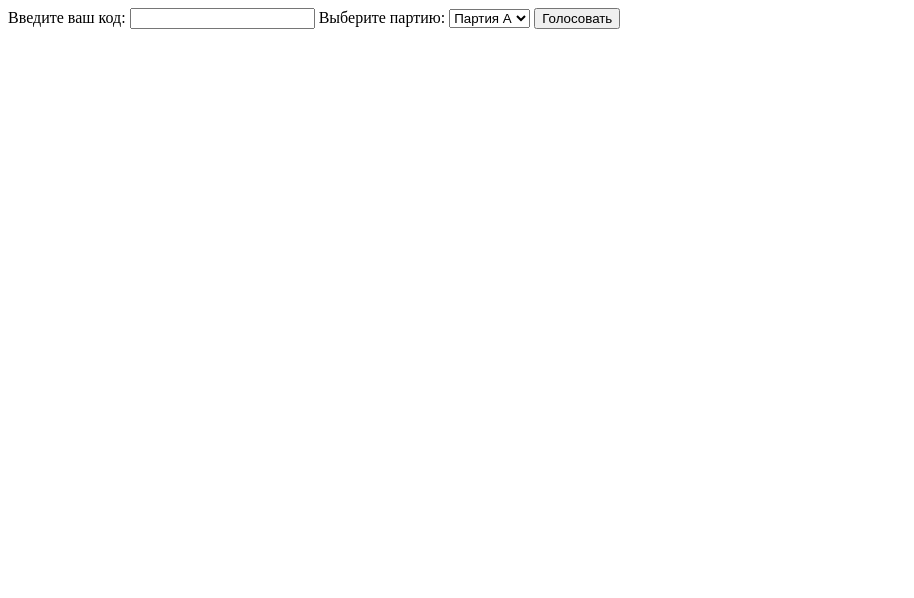
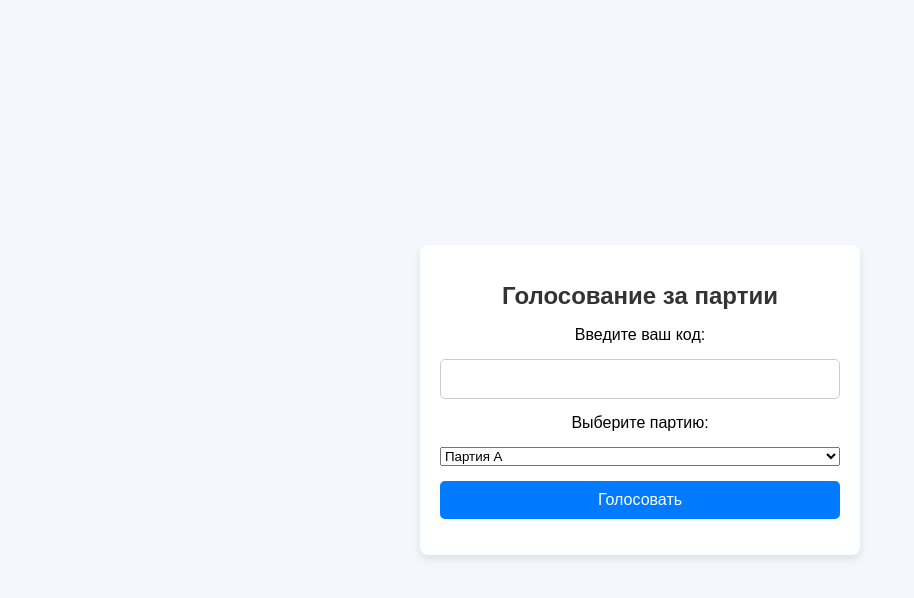
Before and after one commit to NikolVoronina/voting-system, a website: page public/index.html in a window 1280 px wide. Shown: the whole page, without its empty margins (0-914 px from the left). Drawn offline with Linux system fonts and the light colour scheme.

Commit message:
3 commit

```diff
--- a/public/index.html
+++ b/public/index.html
@@ -1,3 +1,15 @@
+<!DOCTYPE html>
+<html lang="ru">
+<head>
+  <meta charset="UTF-8">
+  <meta name="viewport" content="width=device-width, initial-scale=1.0">
+  <title>Голосование</title>
+  <!-- Подключаем свой файл стилей -->
+  <link rel="stylesheet" href="styles.css">
+</head>
+<body>
+  <div class="container">
+    <h1>Голосование за партии</h1>
     <form id="voteForm">
       <label for="voterCode">Введите ваш код:</label>
       <input type="text" id="voterCode" required />
@@ -14,6 +26,7 @@
     </form>
 
     <p id="message"></p>
+  </div>
 
   <script>
     document.getElementById("voteForm").addEventListener("submit", async (event) => {
@@ -32,3 +45,5 @@
       document.getElementById("message").textContent = result.message || result.error;
     });
   </script>
+</body>
+</html>
```
Lines whose indentation alone changed are shown as unchanged.
